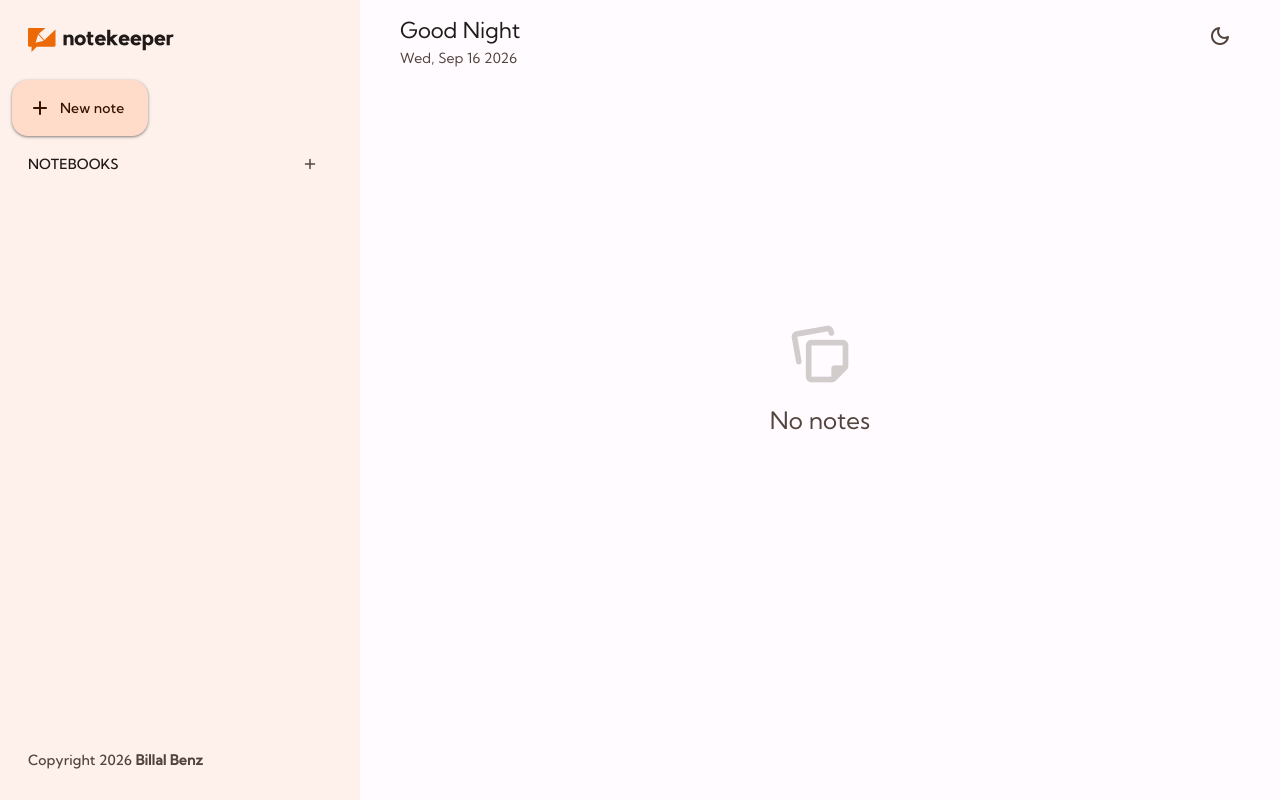
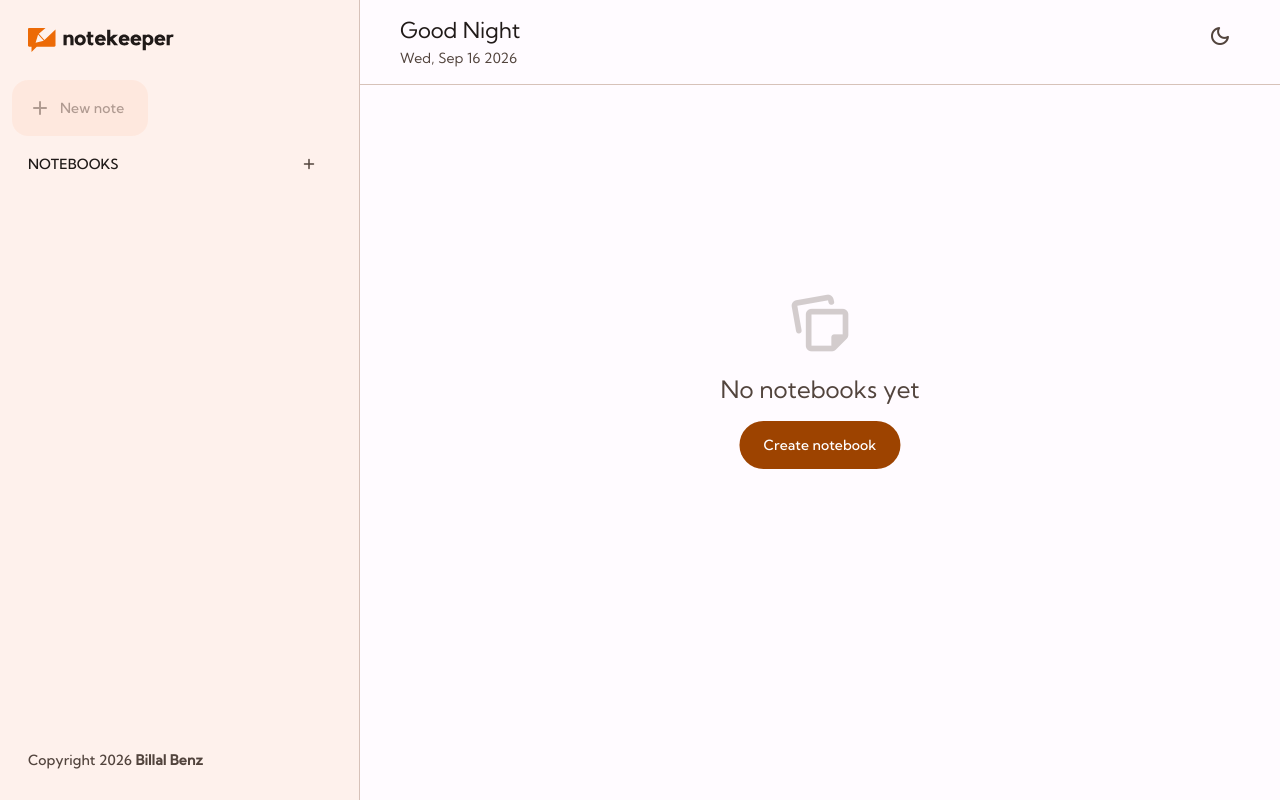
Before and after one commit to billalben/notekeeper-rc, a React (Vite) app: page / in a window 1280 px wide. Built offline with nearby package versions, Linux system fonts and the light colour scheme.

Commit message:
feat: style & logic
- add update date
- improve style

```diff
--- a/src/App.tsx
+++ b/src/App.tsx
@@ -7,8 +7,8 @@ import { NoteModal } from "./components/NoteModal";
 import { Sidebar } from "./components/Sidebar";
 import { useNoteStore } from "./store/useNoteStore";
 import { useThemeStore } from "./store/useThemeStore";
+import { useUIStore } from "./store/useUIStore";
 import type { Note, Notebook } from "./types";
-import { getRelativeTime } from "./utils";
 
 type NoteModalState = { type: "create" } | { type: "edit"; note: Note };
 
@@ -26,6 +26,8 @@ const App = () => {
   const updateNote = useNoteStore((state) => state.updateNote);
   const deleteNote = useNoteStore((state) => state.deleteNote);
   const deleteNotebook = useNoteStore((state) => state.deleteNotebook);
+
+  const startAddingNotebook = useUIStore((state) => state.startAddingNotebook);
 
   const [sidebarOpen, setSidebarOpen] = useState(false);
   const [noteModal, setNoteModal] = useState<NoteModalState | null>(null);
@@ -121,11 +123,33 @@ const App = () => {
           {activeNotebook?.name ?? ""}
         </h2>
 
-        <NoteList
-          notes={activeNotebook?.notes ?? []}
-          onOpen={openEditNote}
-          onRequestDelete={requestDeleteNote}
-        />
+        {notebooks.length === 0 ? (
+          <div className="note-list" data-note-panel>
+            <div className="empty-notes">
+              <span className="material-symbols-rounded" aria-hidden="true">
+                note_stack
+              </span>
+              <div className="text-headline-small">No notebooks yet</div>
+              <button
+                className="btn fill"
+                type="button"
+                onClick={() => {
+                  startAddingNotebook();
+                  setSidebarOpen(true);
+                }}
+              >
+                <span className="text-label-large">Create notebook</span>
+                <div className="state-layer" />
+              </button>
+            </div>
+          </div>
+        ) : (
+          <NoteList
+            notes={activeNotebook?.notes ?? []}
+            onOpen={openEditNote}
+            onRequestDelete={requestDeleteNote}
+          />
+        )}
 
         <Fab
           label="New note"
@@ -138,10 +162,11 @@ const App = () => {
         <NoteModal
           title={noteModal.type === "edit" ? noteModal.note.title : undefined}
           text={noteModal.type === "edit" ? noteModal.note.text : undefined}
-          time={
-            noteModal.type === "edit"
-              ? getRelativeTime(noteModal.note.postedOn)
-              : undefined
+          postedOn={
+            noteModal.type === "edit" ? noteModal.note.postedOn : undefined
+          }
+          updatedOn={
+            noteModal.type === "edit" ? noteModal.note.updatedOn : undefined
           }
           onSubmit={handleNoteSubmit}
           onClose={() => setNoteModal(null)}
--- a/src/components/ConfirmModal.tsx
+++ b/src/components/ConfirmModal.tsx
@@ -1,9 +1,20 @@
+import { useEffect } from "react";
+
 interface ConfirmModalProps {
   title: string;
   onConfirm: (isConfirm: boolean) => void;
 }
 
 export const ConfirmModal = ({ title, onConfirm }: ConfirmModalProps) => {
+  useEffect(() => {
+    const handleKeyDown = (event: KeyboardEvent) => {
+      if (event.key === "Escape") onConfirm(false);
+    };
+
+    document.addEventListener("keydown", handleKeyDown);
+    return () => document.removeEventListener("keydown", handleKeyDown);
+  }, [onConfirm]);
+
   return (
     <>
       <div className="modal">
--- a/src/components/NoteCard.tsx
+++ b/src/components/NoteCard.tsx
@@ -10,6 +10,11 @@ interface NoteCardProps {
 }
 
 export const NoteCard = ({ note, onOpen, onRequestDelete }: NoteCardProps) => {
+  const isEdited = note.updatedOn !== note.postedOn;
+  const timeLabel = isEdited
+    ? `Edited ${getRelativeTime(note.updatedOn)}`
+    : getRelativeTime(note.postedOn);
+
   const handleDelete = (event: MouseEvent<HTMLButtonElement>) => {
     event.stopPropagation();
     onRequestDelete(note);
@@ -29,7 +34,7 @@ export const NoteCard = ({ note, onOpen, onRequestDelete }: NoteCardProps) => {
       <p className="card-text text-body-large">{note.text}</p>
       <div className="wrapper">
         <span className="card-time text-label-large">
-          {getRelativeTime(note.postedOn)}
+          {timeLabel}
         </span>
         <IconButton
           icon="delete"
--- a/src/components/Sidebar.tsx
+++ b/src/components/Sidebar.tsx
@@ -1,5 +1,6 @@
 import { useEffect, useRef, useState } from "react";
 import { useNoteStore } from "../store/useNoteStore";
+import { useUIStore } from "../store/useUIStore";
 import type { Notebook } from "../types";
 import { Fab } from "./Fab";
 import { IconButton } from "./IconButton";
@@ -26,7 +27,10 @@ export const Sidebar = ({
   const addNotebook = useNoteStore((state) => state.addNotebook);
   const renameNotebook = useNoteStore((state) => state.renameNotebook);
 
-  const [isAdding, setIsAdding] = useState(false);
+  const isAdding = useUIStore((state) => state.isAddingNotebook);
+  const startAddingNotebook = useUIStore((state) => state.startAddingNotebook);
+  const stopAddingNotebook = useUIStore((state) => state.stopAddingNotebook);
+
   const [newName, setNewName] = useState("");
   const addInputRef = useRef<HTMLInputElement>(null);
   const hasCommittedRef = useRef(false);
@@ -38,7 +42,7 @@ export const Sidebar = ({
   const startAdd = () => {
     hasCommittedRef.current = false;
     setNewName("");
-    setIsAdding(true);
+    startAddingNotebook();
   };
 
   const commitAdd = () => {
@@ -46,13 +50,13 @@ export const Sidebar = ({
     hasCommittedRef.current = true;
 
     const name = newName.trim();
-    setIsAdding(false);
+    stopAddingNotebook();
     if (name) addNotebook(name);
   };
 
   const cancelAdd = () => {
     hasCommittedRef.current = true;
-    setIsAdding(false);
+    stopAddingNotebook();
   };
 
   return (
--- a/src/index.css
+++ b/src/index.css
@@ -349,7 +349,11 @@ body {
   width: 1em;
   height: 1em;
   display: block;
-  font-variation-settings: "FILL" 0, "wght" 400, "GRAD" 0, "opsz" 24;
+  font-variation-settings:
+    "FILL" 0,
+    "wght" 400,
+    "GRAD" 0,
+    "opsz" 24;
 }
 :has(> .state-layer) {
   position: relative;
@@ -468,6 +472,11 @@ body {
 }
 .fab:hover {
   box-shadow: var(--shadow-2);
+}
+.fab:disabled {
+  opacity: 0.38;
+  cursor: not-allowed;
+  box-shadow: none;
 }
 .fab .text {
   padding-inline-end: var(--spacing-2);
@@ -652,6 +661,7 @@ body {
   transition-property: visibility, transform;
   box-shadow: var(--shadow-3);
   border-radius: 0 var(--radius-large) var(--radius-large) 0;
+  border-inline-end: 1px solid var(--outline-variant);
 }
 .sidebar.active {
   visibility: visible;
@@ -679,6 +689,9 @@ body {
 }
 .sidebar .nav {
   overflow-y: auto;
+  display: flex;
+  flex-direction: column;
+  gap: var(--spacing-2);
 }
 .nav-item {
   color: var(--on-surface-variant);
@@ -726,7 +739,8 @@ body {
 
 /* ?=== #MAIN === */
 .main {
-  padding-inline: var(--spacing-4);
+  --main-padding-inline: var(--spacing-4);
+  padding-inline: var(--main-padding-inline);
   padding-block-end: var(--spacing-4);
   display: flex;
   flex-direction: column;
@@ -736,7 +750,10 @@ body {
   display: flex;
   align-items: flex-start;
   gap: var(--spacing-2);
+  margin-inline: calc(var(--main-padding-inline) * -1);
   padding-block: var(--spacing-4);
+  padding-inline: var(--main-padding-inline);
+  border-block-end: 1px solid var(--outline-variant);
 }
 .main .header .wrapper {
   flex-grow: 1;
@@ -781,6 +798,7 @@ body {
   left: 50%;
   transform: translate(-50%, -50%);
   color: var(--on-surface-variant);
+  text-align: center;
   -webkit-user-select: none;
   user-select: none;
 }
@@ -790,13 +808,17 @@ body {
   margin-block-end: var(--spacing-4);
   margin-inline: auto;
 }
+.empty-notes .btn {
+  margin-block-start: var(--spacing-4);
+  margin-inline: auto;
+}
 
 /* ?=== #MEDIA QUERIES === */
 /* Responsive for larger than 768px screen */
 @media (min-width: 768px) {
   /* ?=== #MAIN === */
   .main {
-    padding-inline: var(--spacing-6);
+    --main-padding-inline: var(--spacing-6);
   }
 }
 
@@ -830,7 +852,7 @@ body {
 
   /* ?=== #MAIN === */
   .main {
-    padding-inline: var(--spacing-10);
+    --main-padding-inline: var(--spacing-10);
   }
   .menu-btn,
   .main .fab {
--- a/src/store/useNoteStore.ts
+++ b/src/store/useNoteStore.ts
@@ -4,7 +4,7 @@ import type { Note, Notebook } from "../types";
 import { generateID } from "../utils";
 
 const STORAGE_KEY = "noteKeeperDB";
-const STORAGE_VERSION = 1;
+const STORAGE_VERSION = 2;
 
 interface NoteStore {
   notebooks: Notebook[];
@@ -22,6 +22,19 @@ interface NoteStore {
 }
 
 /**
+ * Notes created before version 2 only had `postedOn` (the creation time).
+ * Backfill `updatedOn` so older notes keep working.
+ */
+const withUpdatedOn = (notebooks: Notebook[]): Notebook[] =>
+  notebooks.map((notebook) => ({
+    ...notebook,
+    notes: notebook.notes.map((note) => ({
+      ...note,
+      updatedOn: note.updatedOn ?? note.postedOn,
+    })),
+  }));
+
+/**
  * The legacy app stored `{ notebooks: [...] }` directly under `noteKeeperDB`.
  * Zustand's persist middleware expects `{ state, version }`, so convert the
  * old shape once on startup to keep existing notes.
@@ -33,7 +46,7 @@ const migrateLegacyStorage = () => {
 
     const parsed = JSON.parse(raw);
     if (parsed && Array.isArray(parsed.notebooks) && !("state" in parsed)) {
-      const notebooks = parsed.notebooks as Notebook[];
+      const notebooks = withUpdatedOn(parsed.notebooks as Notebook[]);
       localStorage.setItem(
         STORAGE_KEY,
         JSON.stringify({
@@ -104,11 +117,13 @@ export const useNoteStore = create<NoteStore>()(
       setActiveNotebook: (notebookId) => set({ activeNotebookId: notebookId }),
 
       addNote: (notebookId, data) => {
+        const now = new Date().getTime();
         const note: Note = {
           id: generateID(),
           notebookId,
           ...data,
-          postedOn: new Date().getTime(),
+          postedOn: now,
+          updatedOn: now,
         };
 
         set((state) => ({
@@ -127,7 +142,9 @@ export const useNoteStore = create<NoteStore>()(
           notebooks: state.notebooks.map((notebook) => ({
             ...notebook,
             notes: notebook.notes.map((note) =>
-              note.id === noteId ? { ...note, ...data } : note,
+              note.id === noteId
+                ? { ...note, ...data, updatedOn: new Date().getTime() }
+                : note,
             ),
           })),
         }));
@@ -149,6 +166,17 @@ export const useNoteStore = create<NoteStore>()(
     {
       name: STORAGE_KEY,
       version: STORAGE_VERSION,
+      migrate: (persistedState) => {
+        const state = persistedState as {
+          notebooks?: Notebook[];
+          activeNotebookId?: string | null;
+        };
+
+        return {
+          notebooks: withUpdatedOn(state.notebooks ?? []),
+          activeNotebookId: state.activeNotebookId ?? null,
+        };
+      },
       partialize: (state) => ({
         notebooks: state.notebooks,
         activeNotebookId: state.activeNotebookId,
--- /dev/null
+++ b/src/store/useUIStore.ts
@@ -0,0 +1,13 @@
+import { create } from "zustand";
+
+interface UIStore {
+  isAddingNotebook: boolean;
+  startAddingNotebook: () => void;
+  stopAddingNotebook: () => void;
+}
+
+export const useUIStore = create<UIStore>((set) => ({
+  isAddingNotebook: false,
+  startAddingNotebook: () => set({ isAddingNotebook: true }),
+  stopAddingNotebook: () => set({ isAddingNotebook: false }),
+}));
--- a/src/types.ts
+++ b/src/types.ts
@@ -4,6 +4,7 @@ export interface Note {
   title: string;
   text: string;
   postedOn: number;
+  updatedOn: number;
 }
 
 export interface Notebook {
```
Also changed, not shown: src/components/NoteModal.tsx (+26 -6 lines), 1 other file (tests, documents, lock files or other folders).
